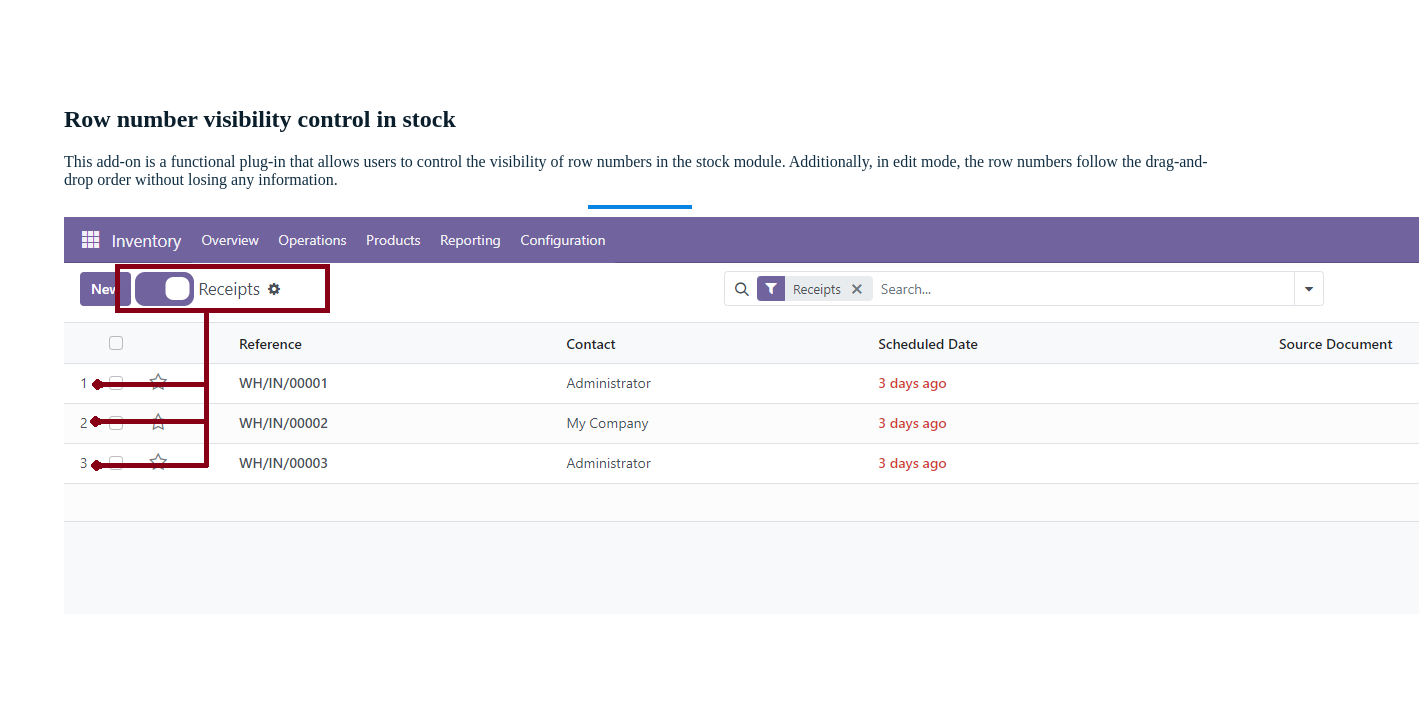
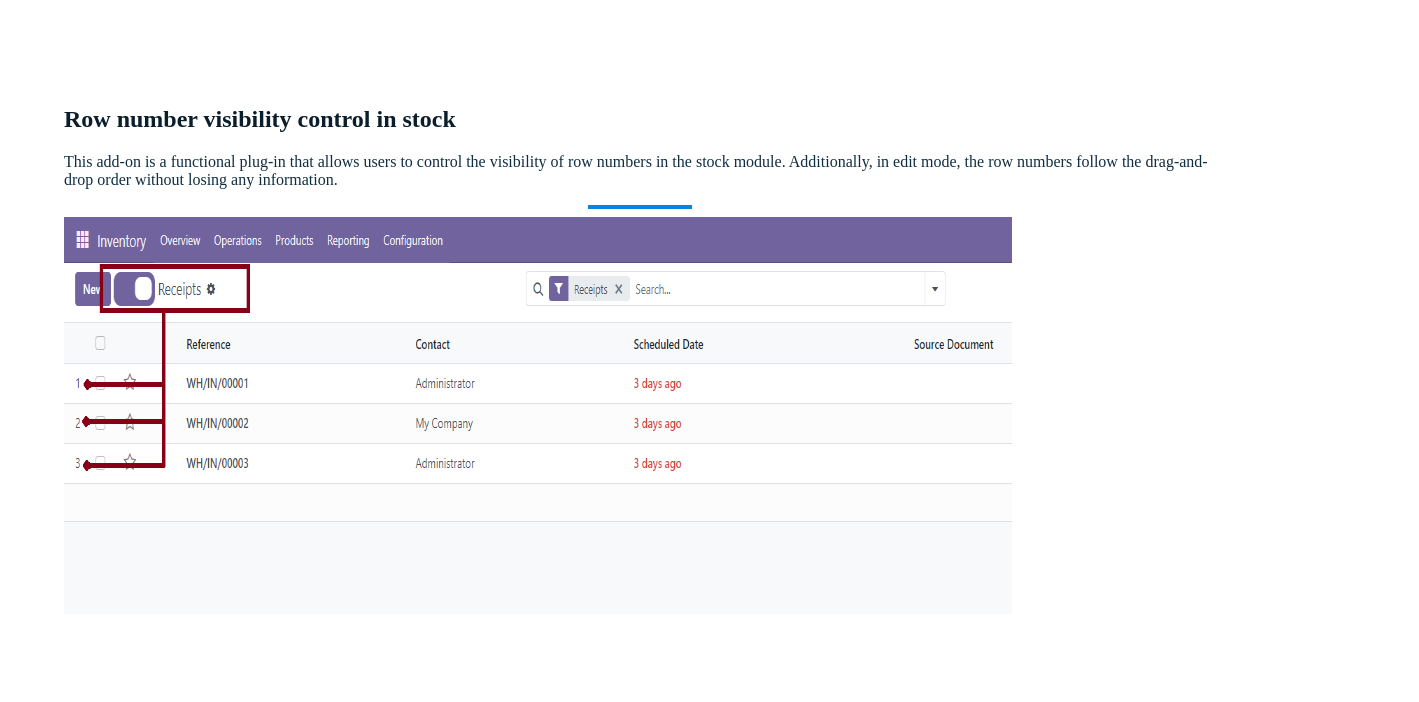
Before and after one commit to openerp-hk/addon, a plain HTML site: page serial_number_stock/static/description/index.html in a window 1280 px wide. Shown: the part 98-800 px from the top of the page, 1419 px wide, since content can reach past the window. Drawn offline with Linux system fonts and the light colour scheme.

Commit message:
Update index.html

```diff
--- a/serial_number_stock/static/description/index.html
+++ b/serial_number_stock/static/description/index.html
@@ -24,7 +24,7 @@
                 Row number visibility control in stock</h1>
             <p class="lead text-center" style="color: #102e42;">This add-on is a functional plug-in that allows users to control the visibility of row numbers in the stock module. Additionally, in edit mode, the row numbers follow the drag-and-drop order without losing any information. </p>
             <hr style="background-color: #0984e3; border: 2px solid #0984e3; width: 100px;" ;>
-            <img class="mt-4" src="./images/stock.jpg" height="397px" width="1355px">
+            <img class="mt-4" src="./images/stock.jpg" height="397px" width="948px">
         </div>
     </div>
 </section>
```
